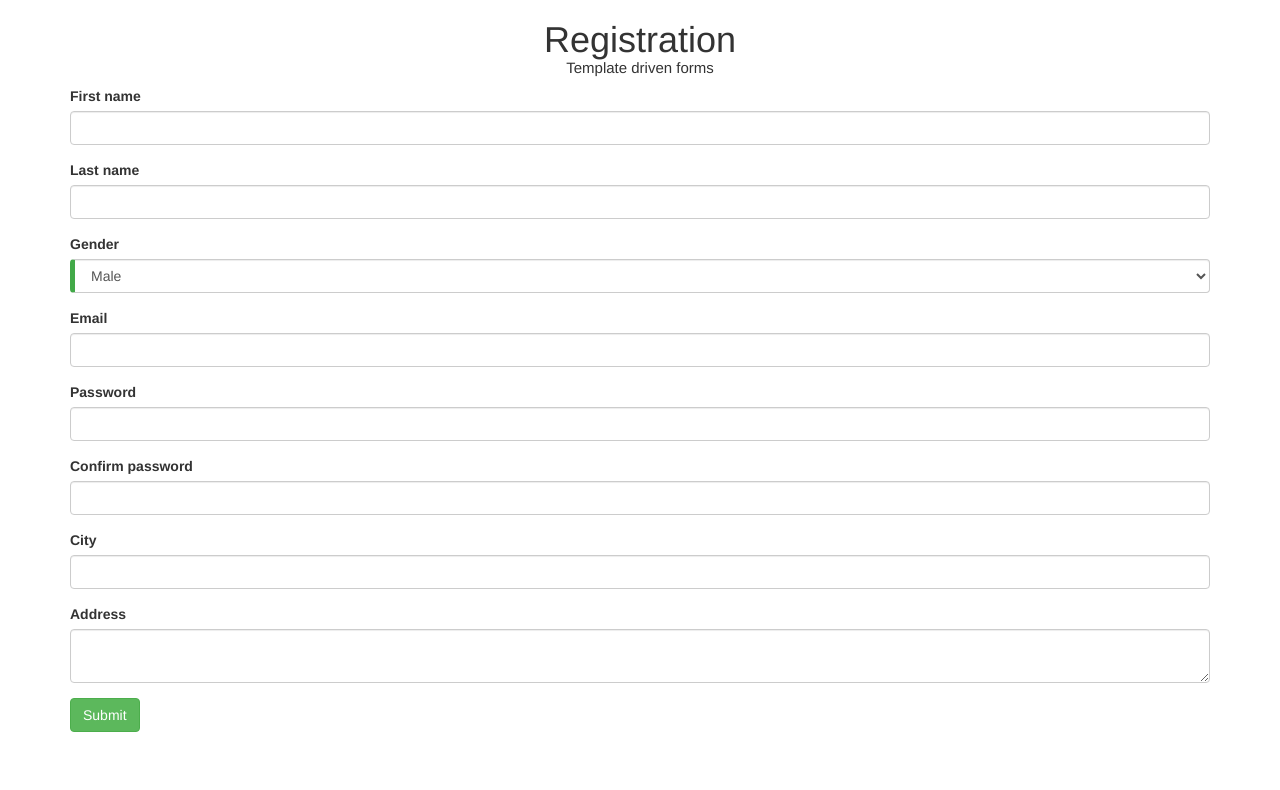
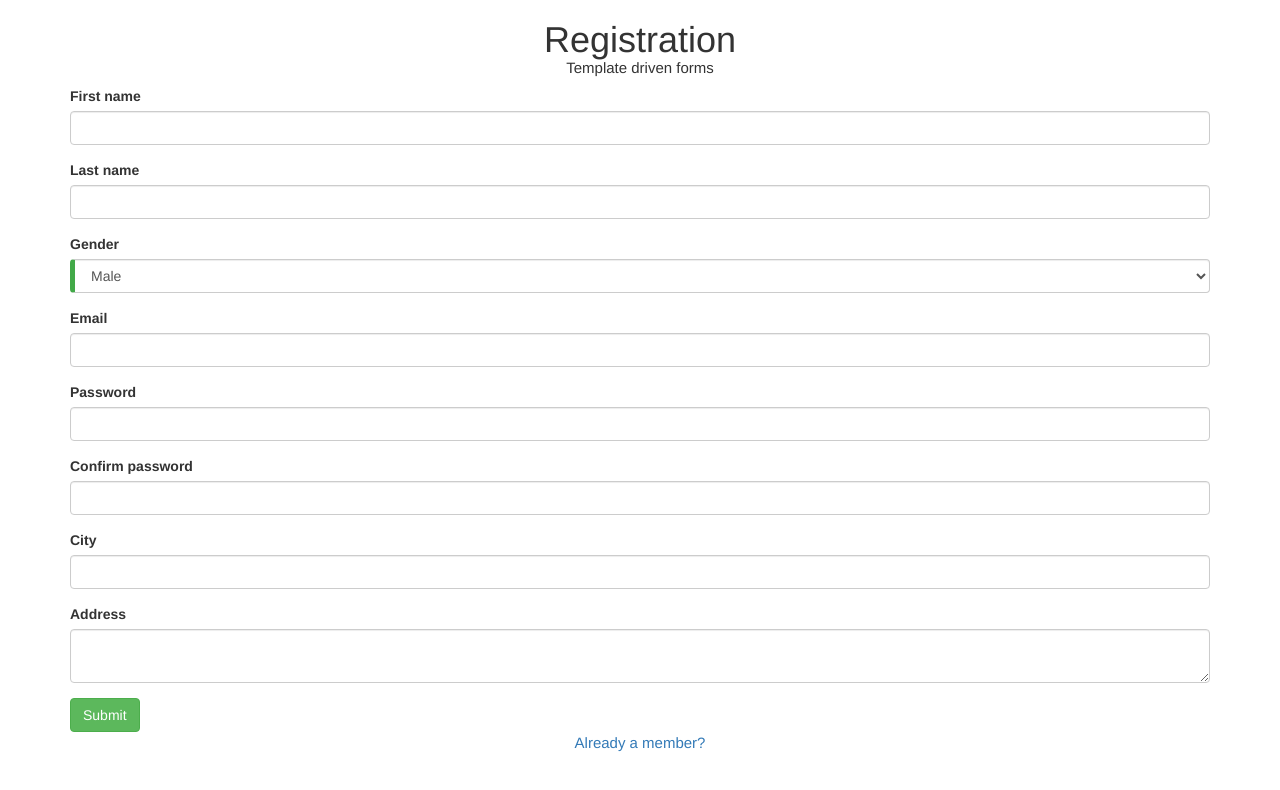
Before and after one commit to varunnayyar76/ng-firebase, an Angular app: page /registration in a window 1280 px wide. Shown: the top 790 px of the page. Built offline with nearby package versions, Linux system fonts and the light colour scheme.

Commit message:
added login link

```diff
--- a/src/app/registration/registration.component.css
+++ b/src/app/registration/registration.component.css
@@ -1,13 +1,24 @@
 .header {
-    text-align: center;
+  text-align: center;
 }
+
 .header p {
   font-size: 15px;
 }
-.ng-valid[required], .ng-valid.required  {
-    border-left: 5px solid #42A948; /* green */
-  }
 
-  /* .ng-invalid:not(form)  {
+.login-redirect {
+  margin: auto;
+  text-align: center;
+  margin-bottom: 10px;
+  font-size: 15px;
+}
+
+.ng-valid[required],
+.ng-valid.required {
+  border-left: 5px solid #42A948;
+  /* green */
+}
+
+/* .ng-invalid:not(form)  {
     border-left: 5px solid #a94442;
   } */
--- a/src/app/registration/registration.component.html
+++ b/src/app/registration/registration.component.html
@@ -66,4 +66,7 @@
     </div>
     <button type="submit" class="btn btn-success">Submit</button>
   </form>
+  <p class="login-redirect">
+    <a routerLink="/login">Already a member?</a>
+  </p>
 </div>
```
Also changed, not shown: src/app/home/home.component.html (+6 -2 lines).
